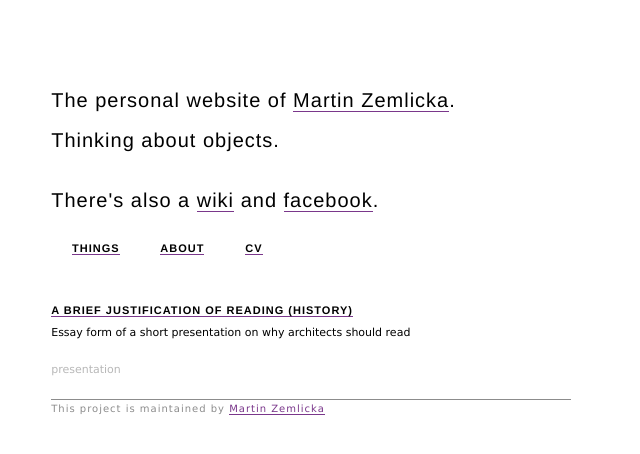
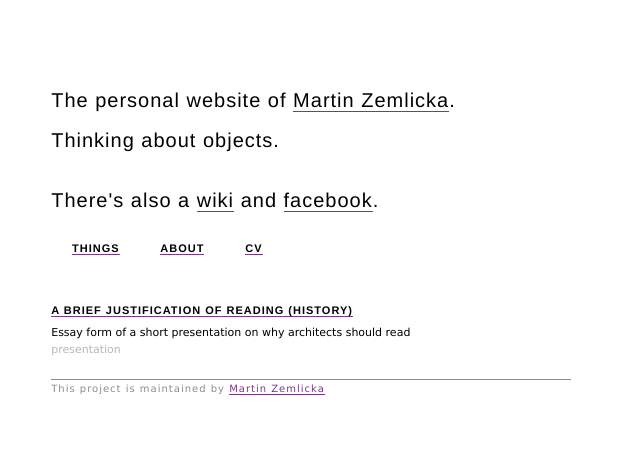
Before and after one commit to zmlka/zmlka.github.io, a Jekyll site: the page built from index.html, in a window 1280 px wide. Shown: the top 454 px of the page, without its empty margins (0-640 px from the left). Built offline with Jekyll 4.4.1, drawn with Linux system fonts in a browser that asks for light colours.

Commit message:
fixing some html typos

```diff
--- a/_layouts/default.html
+++ b/_layouts/default.html
@@ -9,7 +9,7 @@
   <meta name="description" content="{{ page.snippet}}">
   <meta name="author" content="Martin Zemlicka">
 
-  <link rel="stylesheet" href="stylesheets/main.css">
+  <link rel="stylesheet" href="/stylesheets/main.css">
   <meta name="viewport" content="width=device-width, initial-scale=1, user-scalable=no">
 </head>
 <body>
--- a/index.html
+++ b/index.html
@@ -7,7 +7,7 @@
 
   <article>
     <h2 class="things-h2"><a href="{{ post.url }}">{{ post.title }}</a></h2>
-    <p class="things-snippet">{{ post.snippet }}<p>
+    <p class="things-snippet">{{ post.snippet }}</p>
     <p class="things-tags">{{ post.tags }}</p>
   </article>
 
```
